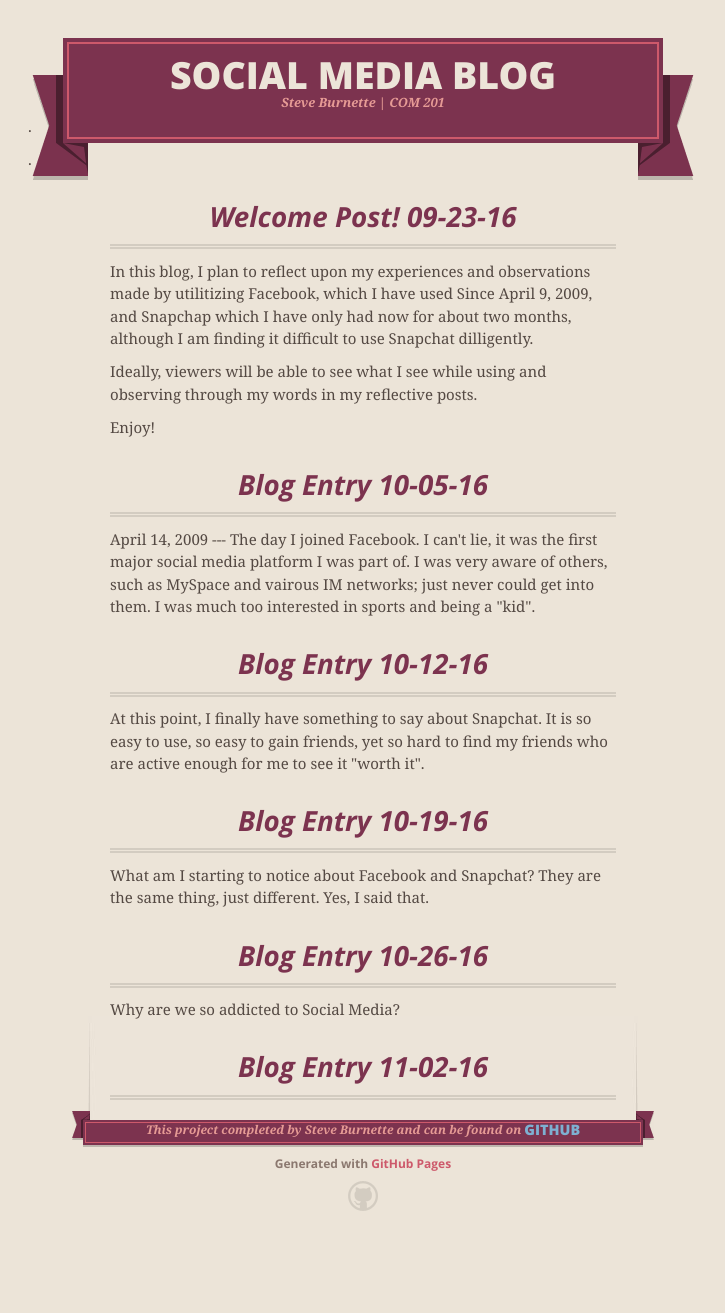
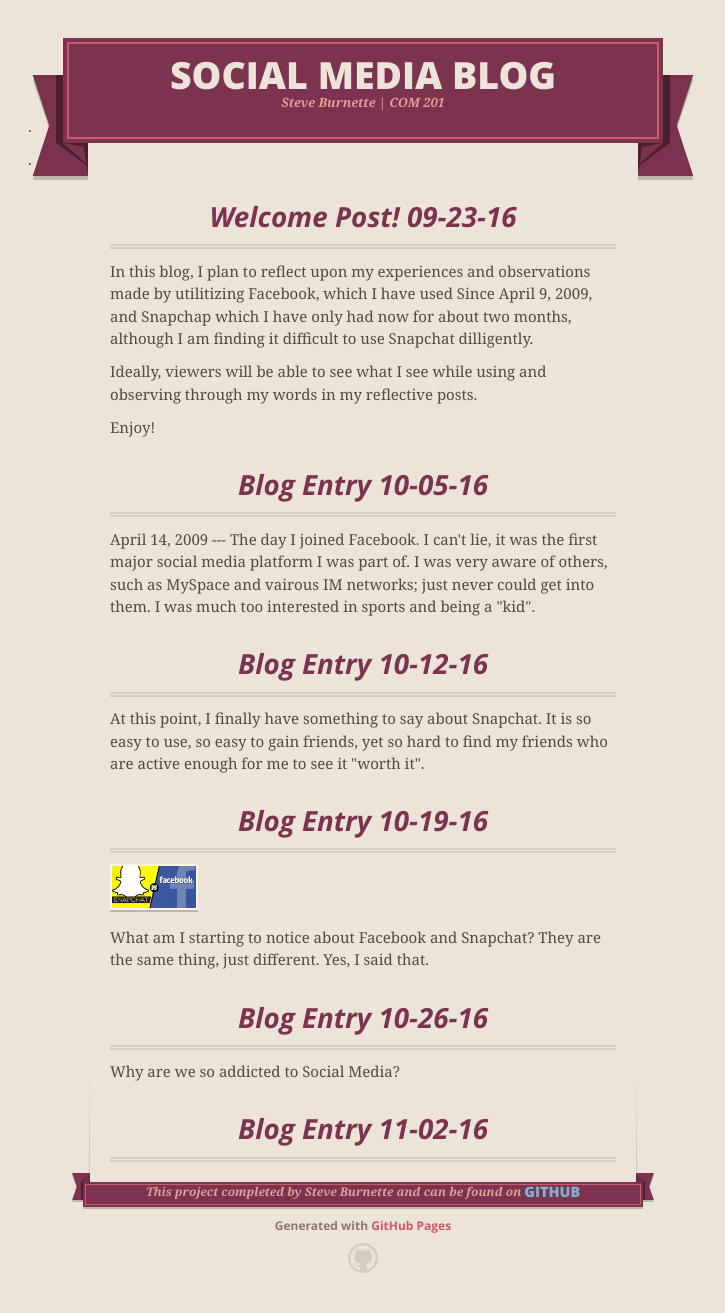
Before and after one commit to sburnet1/Social-Media-Presence-Blog, a Jekyll site: the page index.html, which Jekyll copies as it is, in a window 1280 px wide. Shown: the whole page, without its empty margins (277-1002 px from the left). Built offline with Jekyll 4.4.1, drawn with Linux system fonts in a browser that asks for light colours; nearby versions of some CDN libraries; before the commit the page ends 1251 px from its top, so only the background shows below that.

Commit message:
Update index.html

```diff
--- a/index.html
+++ b/index.html
@@ -53,6 +53,7 @@
 <p>At this point, I finally have something to say about Snapchat.  It is so easy to use, so easy to gain friends, yet so hard to find my friends who are active enough for me to see it "worth it".
 <h3>
 <a id="blog-entry-10-19-16" class="anchor" href="#blog-entry-10-19-16" aria-hidden="true"><span aria-hidden="true" class="octicon octicon-link"></span></a>Blog Entry 10-19-16</h3>
+<img src="snapvsfb.jpg" alt="snap vs fb" height="42" width="84">
 <p>What am I starting to notice about Facebook and Snapchat?  They are the same thing, just different.  Yes, I said that. </p>
 <h3>
 <a id="blog-entry-10-26-16" class="anchor" href="#blog-entry-10-26-16" aria-hidden="true"><span aria-hidden="true" class="octicon octicon-link"></span></a>Blog Entry 10-26-16</h3>
```
